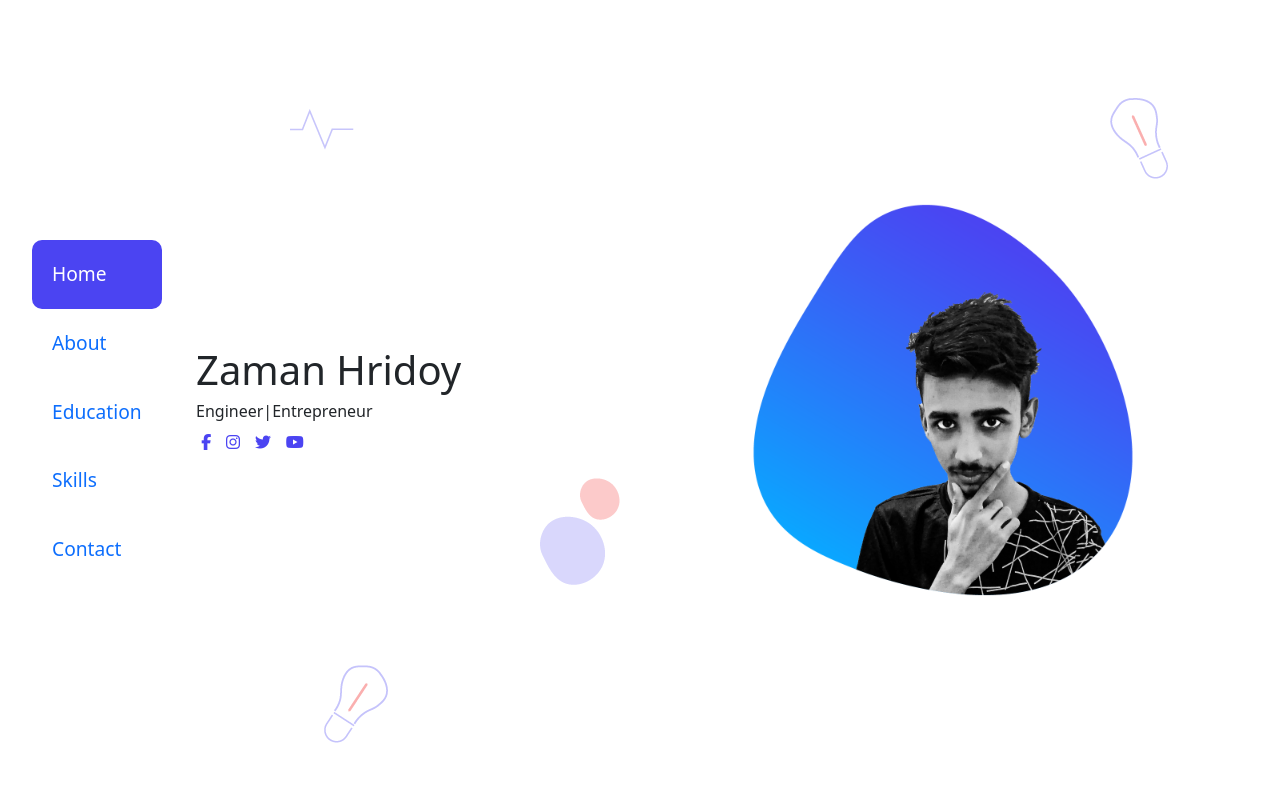
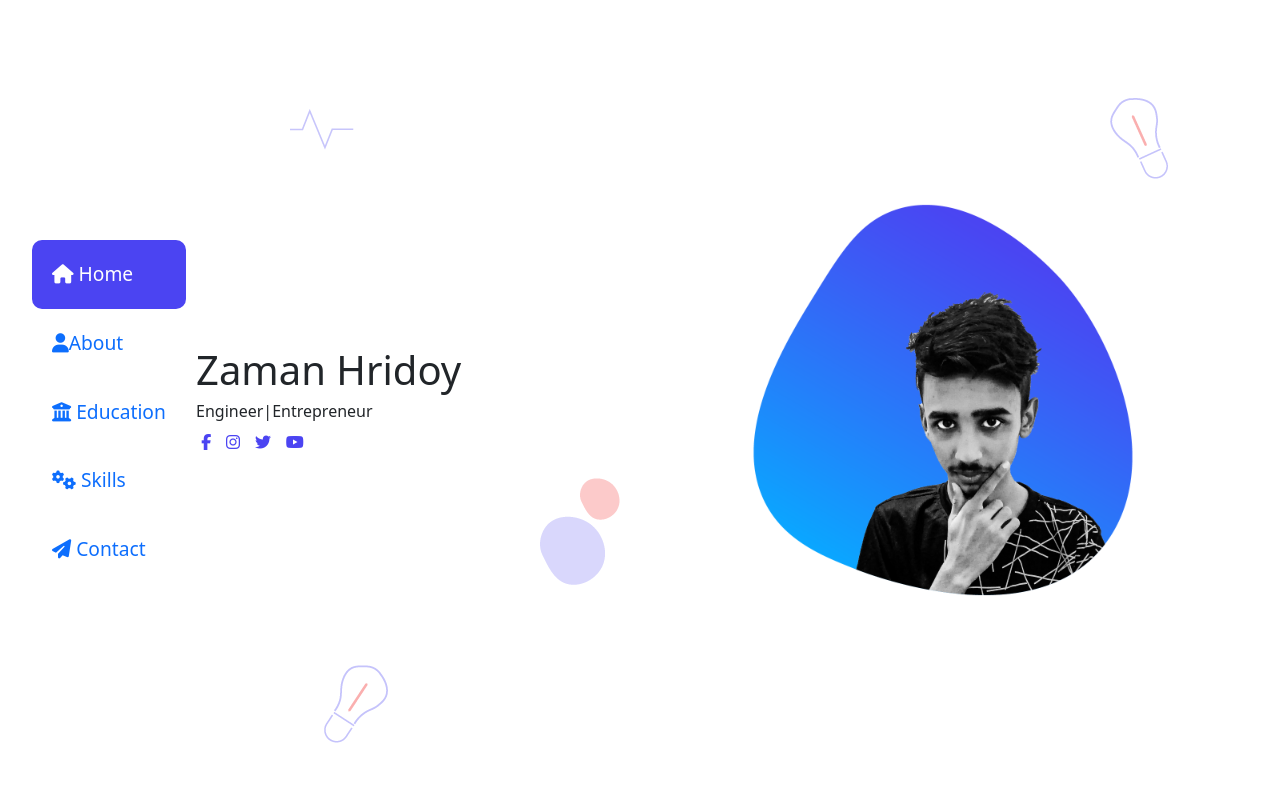
Before and after one commit to ZamanHredoy/Portfolio, a plain HTML site: page index.html in a window 1280 px wide. Shown: the top 797 px of the page. Drawn offline with nearby package versions, Linux system fonts and the light colour scheme.

Commit message:
Update index.html

```diff
--- a/index.html
+++ b/index.html
@@ -12,11 +12,11 @@
     <header>
         <nav>
             <ul>
-                <li class="home"><a href="#home">Home</a></li>
-                <li class="about"><a href="#about">About</a></li>
-                <li class="education"><a href="#education">Education</a></li>
-                <li class="skills"><a href="#skills">Skills</a></li>
-                <li class="contact"><a href="#contact">Contact</a></li>
+                <li class="home"><a href="#home"><i class="fas fa-home nav-icon"></i> <span class="nav-text">Home</span></a></li>
+                <li class="about"><a href="#about"><i class="fas fa-user"></i><span class="nav-text">About</span></a></li>
+                <li class="education"><a href="#education"><i class="fas fa-university"></i> <span class="nav-text">Education</span></a></li>
+                <li class="skills"><a href="#skills"><i class="fas fa-cogs"></i> <span class="nav-text">Skills</span></a></li>
+                <li class="contact"><a href="#contact"><i class="fas fa-paper-plane"></i> <span class="nav-text">Contact</span></a></li>
             </ul>
 
         </nav>
```
